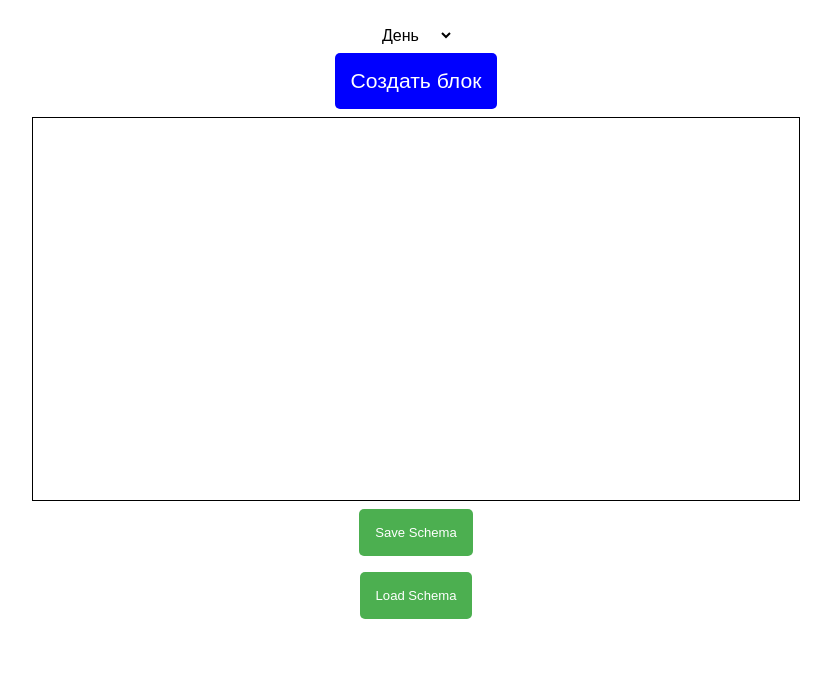
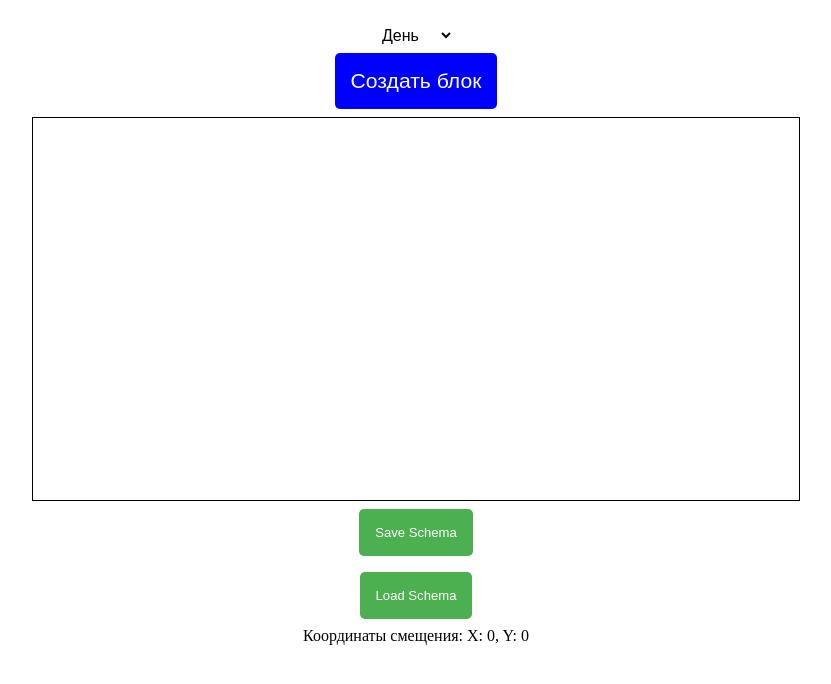
Before and after one commit to nikitakuvsh/task-schema, a React (Create React App) app: page /tasks-manager in a window 1280 px wide. Shown: the top 684 px of the page, without its empty margins (224-1055 px from the left). Built offline with nearby package versions, Linux system fonts and the light colour scheme.

Commit message:
add coord with bug

```diff
--- a/src/components/TaskManager/TaskManager.jsx
+++ b/src/components/TaskManager/TaskManager.jsx
@@ -7,6 +7,11 @@ import './TaskManager.css';
 function TaskManager() {
     const [blocks, setBlocks] = useState([]);
     const [connections, setConnections] = useState([]);
+    const [isDragging, setIsDragging] = useState(false);
+    const [offsetX, setOffsetX] = useState(0);
+    const [offsetY, setOffsetY] = useState(0);
+    const [dragStartX, setDragStartX] = useState(0);
+    const [dragStartY, setDragStartY] = useState(0);
 
     const createBlock = () => {
         const newBlock = { id: blocks.length, width: 100, height: 100, x: 20, y: 20 + blocks.length * 120 };
@@ -18,8 +23,8 @@ function TaskManager() {
             const updatedBlocks = [...prevBlocks];
             updatedBlocks[index] = {
                 ...updatedBlocks[index],
-                x: data.x,
-                y: data.y,
+                x: data.x - offsetX,
+                y: data.y - offsetY,
             };
             return updatedBlocks;
         });
@@ -44,8 +49,27 @@ function TaskManager() {
         setConnections([...connections, { from: fromBlock.id, to: toBlock.id }]);
     };
 
+    const handleMouseDown = (e) => {
+        if (e.target.id === "paper") {
+            setIsDragging(true);
+            setDragStartX(e.clientX - offsetX);
+            setDragStartY(e.clientY - offsetY);
+        }
+    };
+
+    const handleMouseMove = (e) => {
+        if (isDragging) {
+            setOffsetX(e.clientX - dragStartX);
+            setOffsetY(e.clientY - dragStartY);
+        }
+    };
+
+    const handleMouseUp = () => {
+        setIsDragging(false);
+    };
+
     return (
-        <div className="scheme-container">
+        <div className="scheme-container" onMouseMove={handleMouseMove} onMouseUp={handleMouseUp}>
             <select className="scheme__select" id="timeframe-selector">
                 <option className="scheme__option" value="day">День</option>
                 <option className="scheme__option" value="week">Неделя</option>
@@ -58,27 +82,33 @@ function TaskManager() {
             </button>
 
             <div className="palette" id="block-pallete"></div>
-            <div className="paper" id="paper" style={{ position: 'relative' }}>
+            <div
+                className="paper"
+                id="paper"
+                style={{
+                    position: 'relative',
+                    cursor: isDragging ? 'grabbing' : 'grab',
+                    backgroundPosition: `${offsetX}px ${offsetY}px`
+                }}
+                onMouseDown={handleMouseDown}
+            >
                 {/* Рисуем стрелки */}
                 <svg style={{ position: 'absolute', top: 0, left: 0, width: '100%', height: '100%' }}>
                     {connections.map((conn, index) => {
                         const fromBlock = blocks.find(block => block.id === conn.from);
                         const toBlock = blocks.find(block => block.id === conn.to);
 
-                        if (!fromBlock || !toBlock) return null; // Проверка на существование блоков
+                        if (!fromBlock || !toBlock) return null;
 
-                        // Определяем координаты стрелки
                         const fromX = fromBlock.x + fromBlock.width;
-                        const fromY = fromBlock.y + fromBlock.height; // Низ блока
+                        const fromY = fromBlock.y + fromBlock.height;
                         const toX = toBlock.x + toBlock.width / 2;
-                        const toY = toBlock.y; // Верх блока
+                        const toY = toBlock.y;
 
-                        // Корректируем положение стрелки, чтобы она немного "заходила" на блоки
-                        const offset = 90; // Смещение для стрелок
                         return (
                             <path
                                 key={`connection-${index}`}
-                                d={`M ${fromX} ${fromY} C ${(fromX + toX) / 2} ${fromY + 50}, ${(fromX + toX) / 2} ${toY - 50}, ${toX} ${toY + offset}`}
+                                d={`M ${fromX + offsetX} ${fromY + offsetY} C ${(fromX + toX) / 2 + offsetX} ${fromY + 50 + offsetY}, ${(fromX + toX) / 2 + offsetX} ${toY - 50 + offsetY}, ${toX + offsetX} ${toY + offsetY}`}
                                 fill="transparent"
                                 stroke="black"
                                 strokeWidth="2"
@@ -97,25 +127,21 @@ function TaskManager() {
                 {blocks.map((block, index) => (
                     <Draggable
                         key={block.id}
-                        position={{ x: block.x, y: block.y }}
-                        bounds="#paper"
+                        position={{ x: block.x + offsetX, y: block.y + offsetY }}
                         onStop={(e, data) => handleBlockDragStop(index, data)}
                     >
                         <ResizableBox
                             className="paper__block"
                             width={block.width}
                             height={block.height}
-                            minConstraints={[50, 50]} // Минимальный размер
-                            maxConstraints={[300, 300]} // Максимальный размер
-                            resizeHandles={["se"]} // Ручка изменения размера в правом нижнем углу
-                            onResizeStart={(e) => {
-                                e.stopPropagation(); // Останавливаем событие, чтобы не перетаскивать блок
-                            }}
+                            minConstraints={[50, 50]}
+                            maxConstraints={[300, 300]}
+                            resizeHandles={["se"]}
+                            onResizeStart={(e) => e.stopPropagation()}
                             onResizeStop={(e, data) => handleResizeStop(index, data)}
                         >
                             <div className="resizable-content">
                                 Блок {index + 1}
-                                {/* Добавьте кнопку или логику для соединения блоков */}
                                 {index > 0 && (
                                     <button onClick={() => connectBlocks(index - 1, index)}>Соединить с предыдущим</button>
                                 )}
@@ -127,6 +153,11 @@ function TaskManager() {
 
             <button className="task-manager__button" id="save-btn">Save Schema</button>
             <button className="task-manager__button" id="load-btn">Load Schema</button>
+
+            {/* Координаты смещения */}
+            <div className="offset-display">
+                Координаты смещения: X: {offsetX}, Y: {offsetY}
+            </div>
         </div>
     );
 }
```
